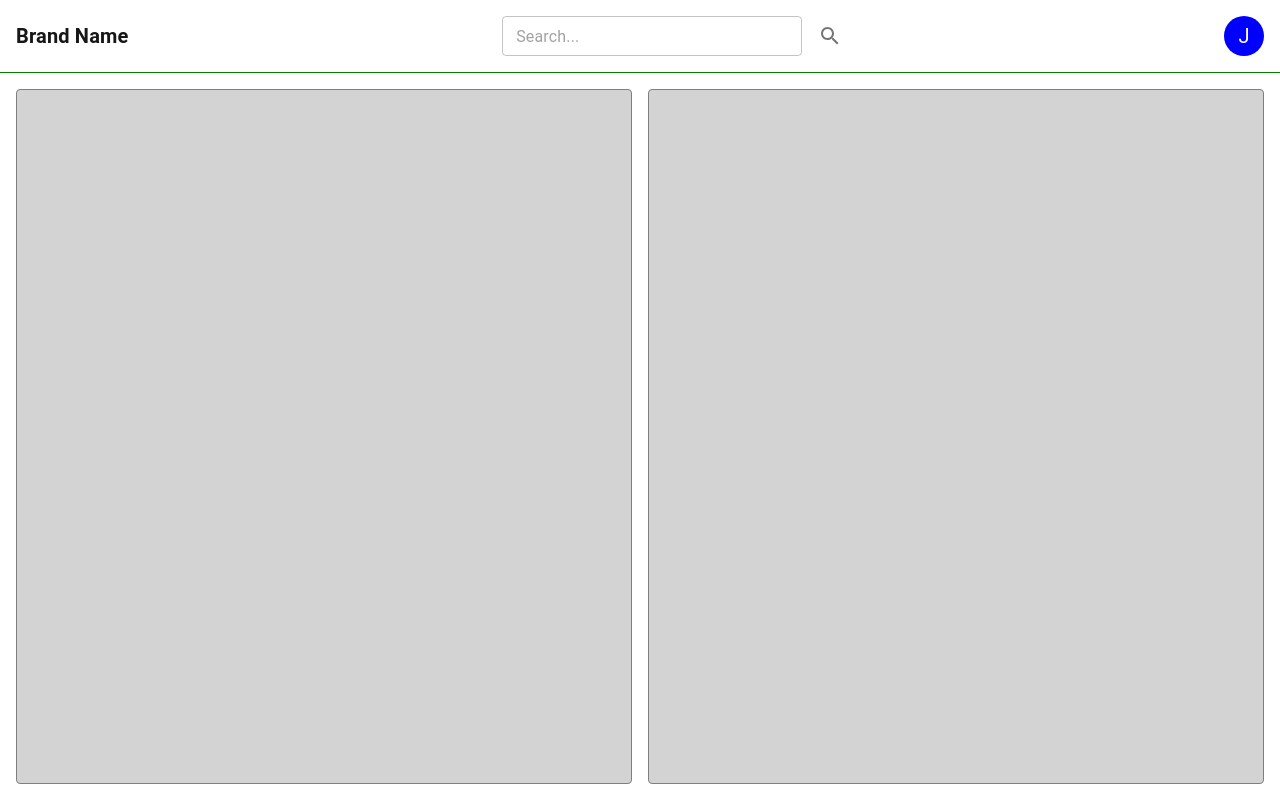
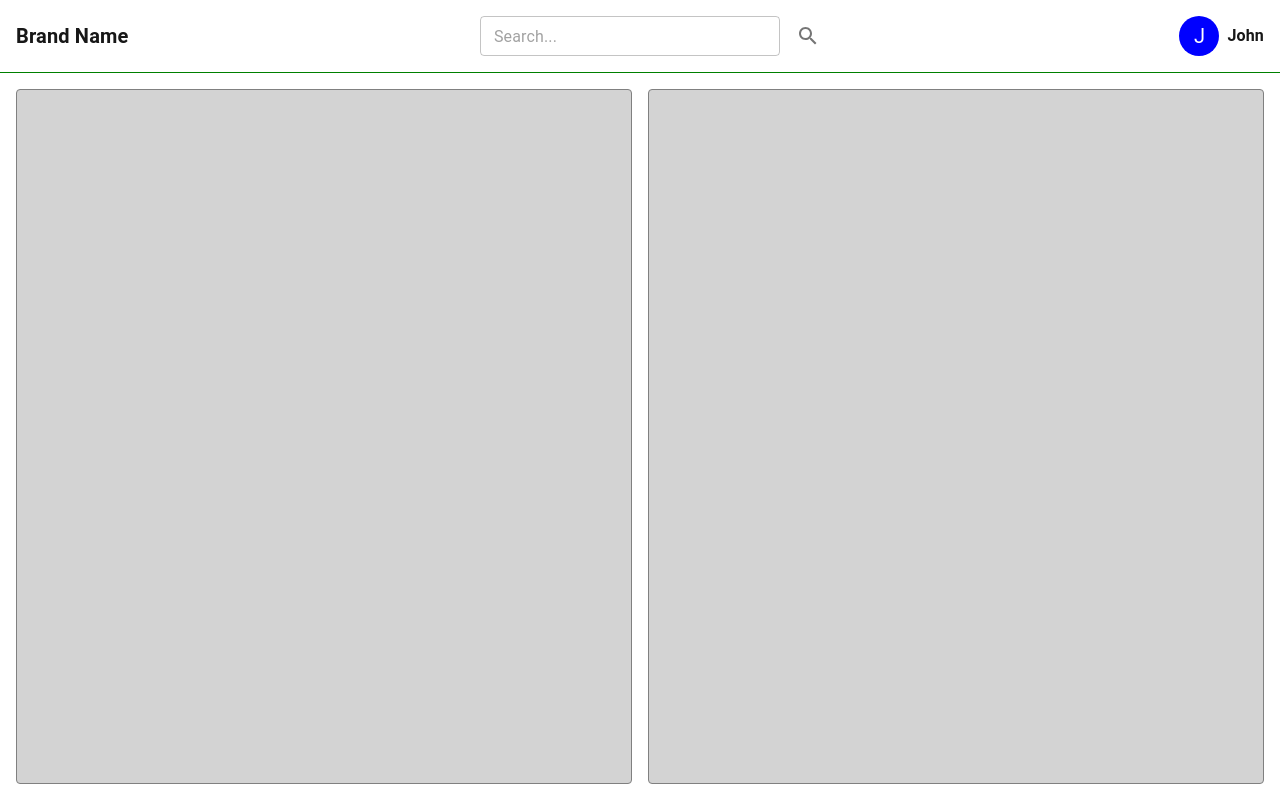
Before and after one commit to Bhuttu-prog/responsive-layout, a Next.js app: page / in a window 1280 px wide. Built offline with nearby package versions, Linux system fonts and the light colour scheme.

Commit message:
handle avatar for small and larger screens

```diff
--- a/pages/index.js
+++ b/pages/index.js
@@ -1,8 +1,10 @@
 import React from "react";
-import { Box, Typography, TextField, IconButton, Avatar } from "@mui/material";
+import { Box, Typography, TextField, IconButton, Avatar, useMediaQuery } from "@mui/material";
 import SearchIcon from "@mui/icons-material/Search";
 
 export default function Home() {
+  const isSmallScreen = useMediaQuery("(max-width:600px)");
+
   return (
     <Box
       sx={{
@@ -37,7 +39,16 @@ export default function Home() {
             <SearchIcon />
           </IconButton>
         </Box>
-        <Avatar sx={{ bgcolor: "blue" }}>J</Avatar>
+
+        {/* Avatar and Name for larger screens */}
+        <Box sx={{ display: "flex", alignItems: "center", gap: 1 }}>
+          <Avatar sx={{ bgcolor: "blue" }}>J</Avatar>
+          {!isSmallScreen && (
+            <Typography variant="body1" sx={{ fontWeight: "bold" }}>
+              John
+            </Typography>
+          )}
+        </Box>
       </Box>
 
       {/* Content */}
```
